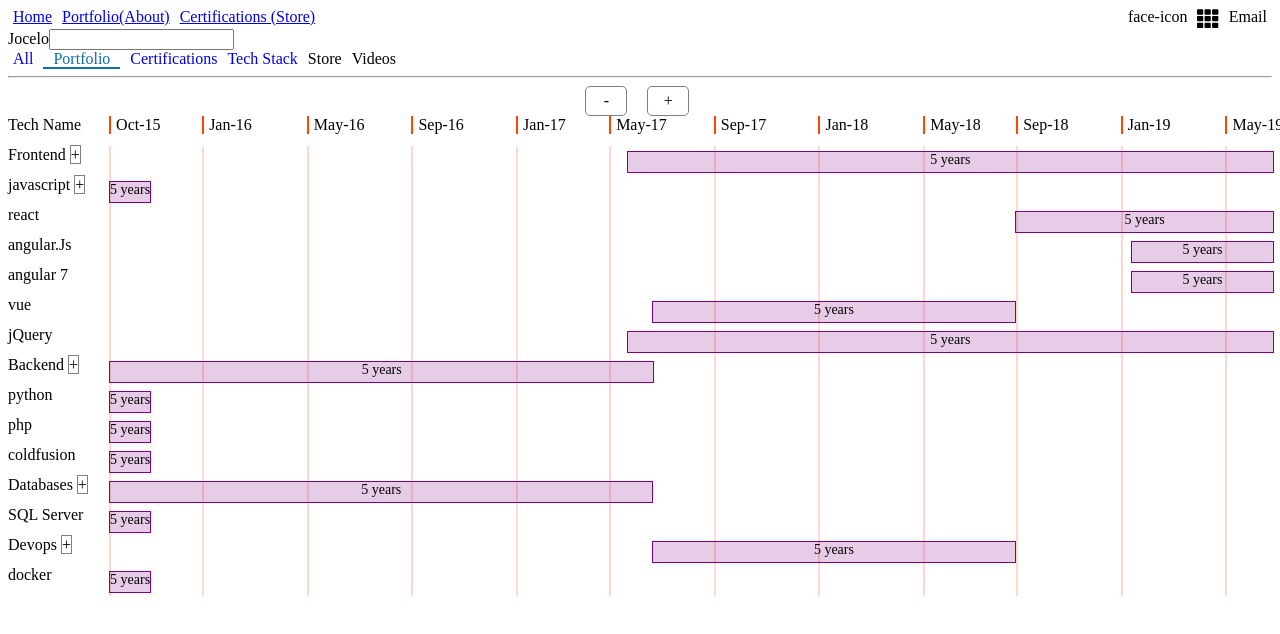
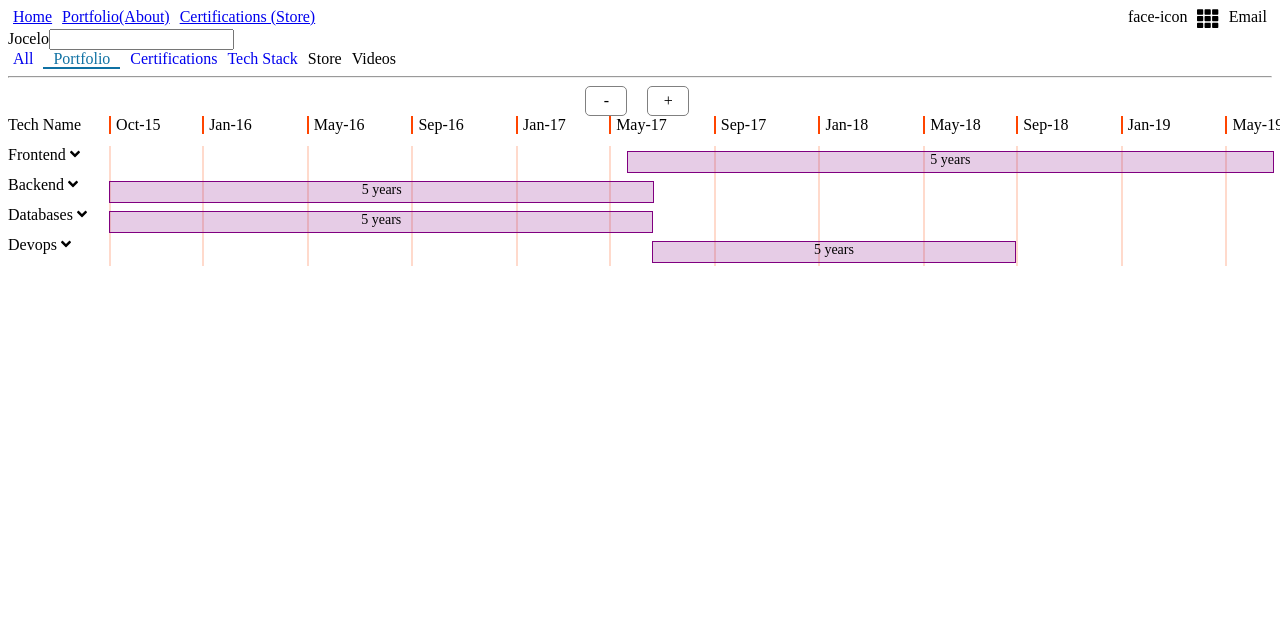
Before and after one commit to jocelo/jocelo.github.io, an Angular app: page /tech-stack in a window 1280 px wide. Shown: the top 634 px of the page. Built offline with nearby package versions, Linux system fonts and the light colour scheme.

Commit message:
cascading chart

```diff
--- a/src/app/tech-stack/tech-stack.component.html
+++ b/src/app/tech-stack/tech-stack.component.html
@@ -25,9 +25,9 @@
 
     <!-- All techs data -->
     <span *ngFor="let tech of techstack">
-      <div class="time-table" *ngIf="true">
-        <div class="cell sidebar-left">
-          <span>{{tech.title}} <span class="expand-child" *ngIf="tech.children">+</span> </span>
+      <div class="time-table" *ngIf="!tech.parent || sectionShow[tech.parent]">
+        <div [ngClass]="['cell','sidebar-left', 'level_'+tech.level]">
+          <span>{{tech.title}} <span class="expand-child" *ngIf="tech.children" (click)="showHideSection(tech.key)"><fa-icon [icon]="faAngleDown" size="md"></fa-icon></span> </span>
         </div>
         <div class="cell time-lapse">
             <span class="date-square" *ngFor="let o of timeSlots; let idx = index" style="position: absolute;" [style.left.%]="o.percentage">
--- a/src/app/tech-stack/tech-stack.component.scss
+++ b/src/app/tech-stack/tech-stack.component.scss
@@ -114,5 +114,22 @@
 
 .expand-child {
   cursor: pointer;
-  border: 1px solid gray;
 }
+
+.sidebar-left.level_2 {
+  padding-left: 10px;
+}
+
+.sidebar-left.level_3 {
+  padding-left: 20px;
+}
+
+/*
+.frontend {}
+
+.frontend {}
+
+.frontend {}
+
+.frontend {}
+*/
--- a/src/app/tech-stack/tech-stack.component.ts
+++ b/src/app/tech-stack/tech-stack.component.ts
@@ -1,5 +1,5 @@
 import { Component, OnInit } from '@angular/core';
-import { faCoffee, faAngleDoubleDown } from '@fortawesome/free-solid-svg-icons';
+import { faCoffee, faAngleDown } from '@fortawesome/free-solid-svg-icons';
 
 @Component({
   selector: 'app-tech-stack',
@@ -7,7 +7,7 @@ import { faCoffee, faAngleDoubleDown } from '@fortawesome/free-solid-svg-icons';
   styleUrls: ['./tech-stack.component.scss']
 })
 export class TechStackComponent implements OnInit {
-  faAngleDoubleDown = faAngleDoubleDown;
+  faAngleDown = faAngleDown;
   techstack = [];
   data = [];
   timelapse = {};
@@ -39,7 +39,7 @@ export class TechStackComponent implements OnInit {
       title: 'Frontend',
       idx: 'frontend',
       details: [{
-        title: 'javascript',
+        title: 'JavaScript',
         idx: 'javascript',
         details: [{
           title: 'react',
@@ -131,6 +131,8 @@ export class TechStackComponent implements OnInit {
 
             return {
               title: single.title,
+              key: single.idx || '',
+              level: 3,
               children: Boolean(single.details),
               startDate: single.start,
               endDate: single.end,
@@ -144,6 +146,8 @@ export class TechStackComponent implements OnInit {
 
         return [{
           title: tech.title,
+          key: tech.idx || '',
+          level: 2,
           children: Boolean(tech.details),
           startDate: tech.start,
           endDate: tech.end,
@@ -156,6 +160,8 @@ export class TechStackComponent implements OnInit {
 
       let parent = {
         title: category.title,
+        key: category.idx || '',
+        level: 1,
         children: Boolean(category.details),
         startDate: minDate,
         endDate: maxDate,
@@ -167,6 +173,8 @@ export class TechStackComponent implements OnInit {
 
       return [parent, ...children];
     }).flat();
+
+    console.log(' >>>', this.techstack);
 
     this.sectionShow = this.techstack.reduce((allItems, item)=>{
       if (item.parent) {
@@ -186,4 +194,8 @@ export class TechStackComponent implements OnInit {
     }
     return allDates;
   }
+
+  showHideSection(sectionKey) {
+    this.sectionShow[sectionKey] = !this.sectionShow[sectionKey];
+  }
 }
```
